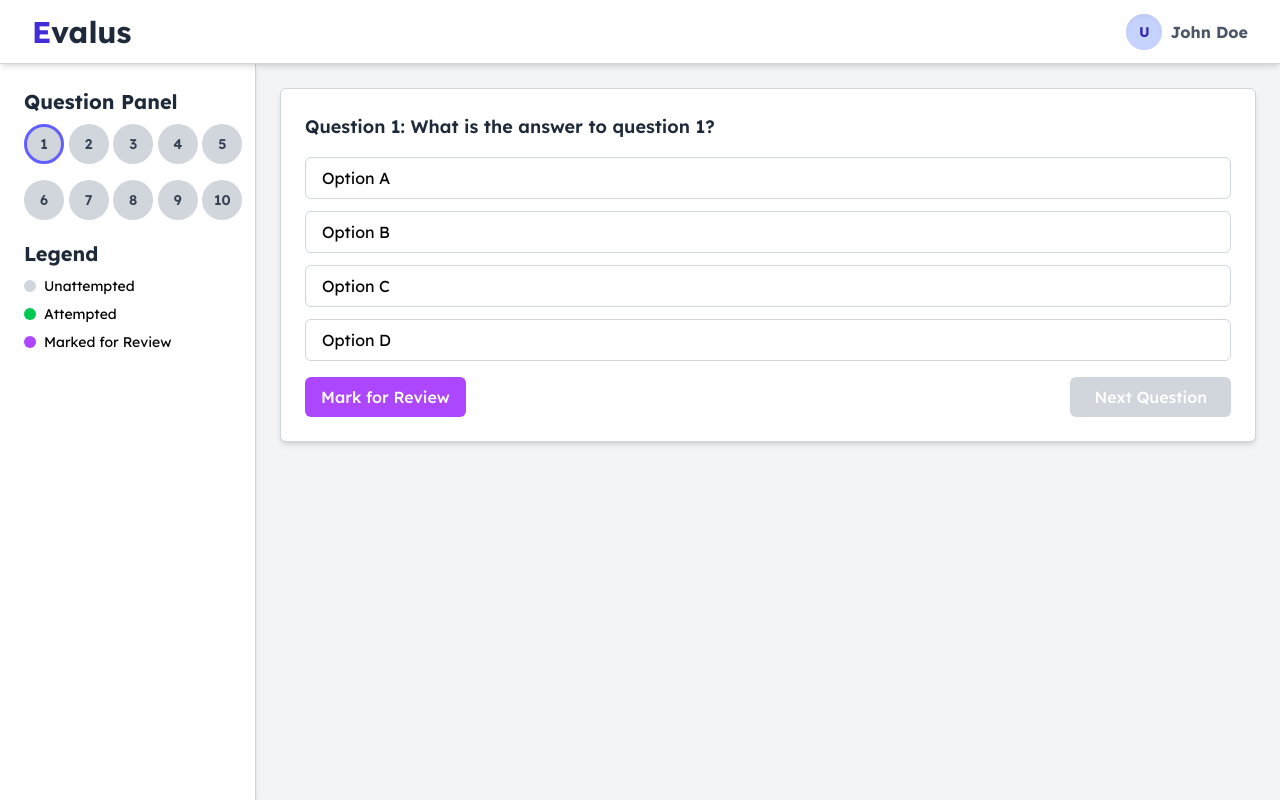
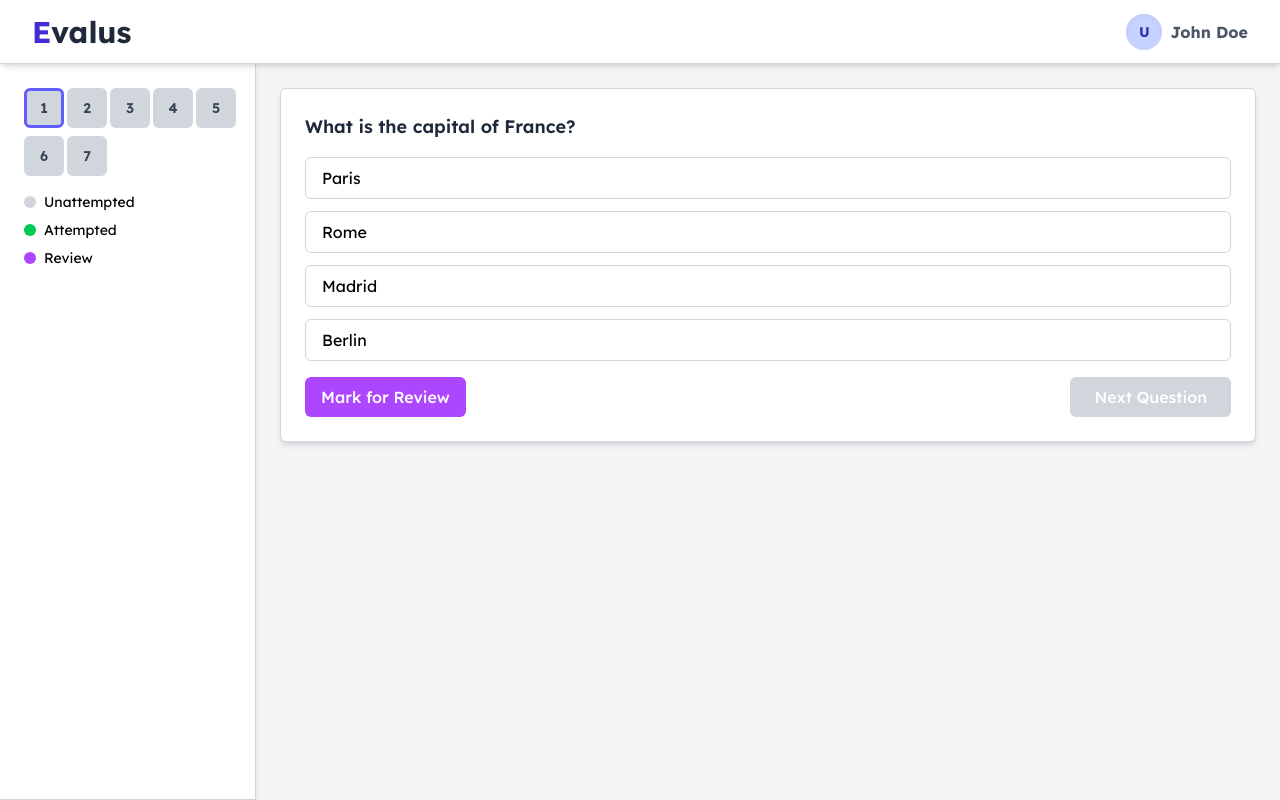
Before and after one commit to thoughtprotech/evalus-student-portal, a Next.js app: page /exam/1 in a window 1280 px wide. Built offline with nearby package versions, Linux system fonts and the light colour scheme.

Commit message:
Implement question types

```diff
--- a/src/app/exam/[id]/page.tsx
+++ b/src/app/exam/[id]/page.tsx
@@ -7,21 +7,94 @@ import ConfirmationModal from "@/components/ConfirmationModal";
 
 type QuestionStatus = "unattempted" | "attempted" | "review";
 
+type QuestionType =
+  | "single"
+  | "multiple"
+  | "match"
+  | "fill"
+  | "essay"
+  | "number"
+  | "truefalse";
+
 interface Question {
   id: number;
   text: string;
-  options: string[];
-  selectedOption: number | null;
+  type: QuestionType;
+  options?: string[];
+  matches?: {
+    left: string[];
+    right: string[];
+  };
+  answer: any;
+  selectedOption: any;
   status: QuestionStatus;
 }
 
-const mockQuestions: Question[] = Array.from({ length: 10 }, (_, i) => ({
-  id: i + 1,
-  text: `Question ${i + 1}: What is the answer to question ${i + 1}?`,
-  options: ["Option A", "Option B", "Option C", "Option D"],
+const mockQuestions: Question[] = [
+  {
+    id: 1,
+    text: "What is the capital of France?",
+    type: "single",
+    options: ["Paris", "Rome", "Madrid", "Berlin"],
     selectedOption: null,
+    answer: null,
     status: "unattempted",
-}));
+  },
+  {
+    id: 2,
+    text: "Select all prime numbers.",
+    type: "multiple",
+    options: ["2", "3", "4", "6"],
+    selectedOption: [],
+    answer: null,
+    status: "unattempted",
+  },
+  {
+    id: 3,
+    text: "Match the following countries with their capitals.",
+    type: "match",
+    matches: {
+      left: ["France", "Italy", "New Delhi"],
+      right: ["Rome", "Paris", "India"],
+    },
+    selectedOption: {},
+    answer: null,
+    status: "unattempted",
+  },
+  {
+    id: 4,
+    text: "Fill in the blank: The sun rises in the ____.",
+    type: "fill",
+    selectedOption: "",
+    answer: null,
+    status: "unattempted",
+  },
+  {
+    id: 5,
+    text: "Write an essay about your favorite book.",
+    type: "essay",
+    selectedOption: "",
+    answer: null,
+    status: "unattempted",
+  },
+  {
+    id: 6,
+    text: "What is 7 + 3?",
+    type: "number",
+    selectedOption: "",
+    answer: null,
+    status: "unattempted",
+  },
+  {
+    id: 7,
+    text: "Is Earth the third planet from the sun?",
+    type: "truefalse",
+    options: ["True", "False"],
+    selectedOption: null,
+    answer: null,
+    status: "unattempted",
+  },
+];
 
 export default function ExamPage() {
   const { id } = useParams();
@@ -29,6 +102,7 @@ export default function ExamPage() {
   const [questions, setQuestions] = useState<Question[]>([]);
   const [currentIndex, setCurrentIndex] = useState(0);
   const [showModal, setShowModal] = useState(false);
+  const [errorMessage, setErrorMessage] = useState<string | null>(null);
 
   useEffect(() => {
     setQuestions(mockQuestions);
@@ -36,9 +110,55 @@ export default function ExamPage() {
 
   const currentQuestion = questions[currentIndex];
 
-  const handleOptionSelect = (optionIndex: number) => {
+  const isAllAnswersValid = (): number | null => {
+    for (let i = 0; i < questions.length; i++) {
+      const question = questions[i];
+      const selected = question.selectedOption;
+
+      switch (question.type) {
+        case "single":
+        case "truefalse":
+          if (selected === null || selected === undefined) return i;
+          break;
+
+        case "multiple":
+          if (!Array.isArray(selected) || selected.length === 0) return i;
+          break;
+
+        case "match":
+          const leftItems = question.matches?.left || [];
+          for (const left of leftItems) {
+            const matches = selected?.[left];
+            if (!Array.isArray(matches) || matches.length === 0) return i;
+          }
+          break;
+
+        case "fill":
+        case "essay":
+        case "number":
+          if (!selected || selected.trim() === "") return i;
+          break;
+
+        default:
+          return i;
+      }
+    }
+
+    return null;
+  };
+
+  const updateAnswer = (value: any) => {
     const updated = [...questions];
-    updated[currentIndex].selectedOption = optionIndex;
+    updated[currentIndex].selectedOption = value;
+    updated[currentIndex].status = "attempted";
+    setQuestions(updated);
+  };
+
+  const handleToggleMultiple = (index: number) => {
+    const updated = [...questions];
+    const selected = new Set(updated[currentIndex].selectedOption);
+    selected.has(index) ? selected.delete(index) : selected.add(index);
+    updated[currentIndex].selectedOption = Array.from(selected);
     updated[currentIndex].status = "attempted";
     setQuestions(updated);
   };
@@ -50,98 +170,40 @@ export default function ExamPage() {
     setQuestions(updated);
   };
 
+  const handleNextQuestion = () => {
+    if (currentIndex < questions.length - 1) setCurrentIndex(currentIndex + 1);
+  };
+
   const handleJumpTo = (index: number) => {
     setCurrentIndex(index);
   };
 
-  const handleNextQuestion = () => {
-    if (currentIndex < questions.length - 1) {
-      setCurrentIndex(currentIndex + 1);
-    }
-  };
-
-  const handleSubmit = () => {
-    setShowModal(true);
-  };
+  const handleSubmit = () => setShowModal(true);
 
   const confirmSubmit = () => {
+    const invalidIndex = isAllAnswersValid();
+
+    if (invalidIndex !== null) {
+      setCurrentIndex(invalidIndex);
+      setErrorMessage("Please answer this question before submitting.");
       setShowModal(false);
+      return;
+    }
+
+    setErrorMessage(null);
+    setShowModal(false);
+
     // Submit logic here
     router.push("/dashboard");
   };
 
-  const cancelSubmit = () => {
-    setShowModal(false);
-  };
+  const cancelSubmit = () => setShowModal(false);
 
-  return (
-    <div className="h-full flex flex-col md:flex-row bg-gray-100">
-      {/* Sidebar */}
-      <aside className="md:w-64 w-full bg-white border-b md:border-b-0 md:border-r border-gray-300 p-4 md:p-6 shadow-md">
-        <div className="flex flex-col gap-5">
-          <div className="flex flex-col gap-2">
-            <h2 className="text-lg md:text-xl font-bold text-gray-800">
-              Question Panel
-            </h2>
-            <div className="grid grid-cols-8 gap-4 md:grid-cols-5">
-              {questions.map((q, index) => (
-                <button
-                  key={q.id}
-                  onClick={() => handleJumpTo(index)}
-                  className={clsx(
-                    "w-8 h-8 sm:w-10 sm:h-10 rounded-full font-semibold text-xs sm:text-sm transition-colors cursor-pointer",
-                    q.status === "unattempted" &&
-                      "bg-gray-300 text-gray-700 hover:bg-gray-400",
-                    q.status === "attempted" &&
-                      "bg-green-500 text-white hover:bg-green-600",
-                    q.status === "review" &&
-                      "bg-purple-500 text-white hover:bg-purple-600",
-                    index === currentIndex && "border-3 border-indigo-500"
-                  )}
-                >
-                  {q.id}
-                </button>
-              ))}
-            </div>
-          </div>
-          <div className="flex flex-col gap-2">
-            <div>
-              <h2 className="text-lg md:text-xl font-bold text-gray-800">
-                Legend
-              </h2>
-            </div>
-            <div className="flex justify-between md:flex md:flex-col gap-2 text-sm">
-              <div className="flex items-center gap-2">
-                <span className="w-3 h-3 bg-gray-300 rounded-full inline-block" />
-                <span>Unattempted</span>
-              </div>
-              <div className="flex items-center gap-2">
-                <span className="w-3 h-3 bg-green-500 rounded-full inline-block" />
-                <span>Attempted</span>
-              </div>
-              <div className="flex items-center gap-2">
-                <span className="w-3 h-3 bg-purple-500 rounded-full inline-block" />
-                <span>Marked for Review</span>
-              </div>
-            </div>
-          </div>
-        </div>
-      </aside>
-
-      {/* Main Content */}
-      <main className="flex-1 p-4 sm:p-6">
-        {/* <h1 className="text-xl sm:text-2xl font-bold text-gray-800 mb-4">
-          Exam ID: {id}
-        </h1> */}
-
-        {currentQuestion && (
-          <div className="bg-white p-4 sm:p-6 rounded-md shadow-md border border-gray-300 space-y-4">
-            <h2 className="text-md sm:text-lg font-semibold text-gray-800">
-              {currentQuestion.text}
-            </h2>
-
-            <div className="space-y-3">
-              {currentQuestion.options.map((option, index) => (
+  const renderQuestion = () => {
+    switch (currentQuestion.type) {
+      case "single":
+      case "truefalse":
+        return currentQuestion.options?.map((option, index) => (
           <label
             key={index}
             className={clsx(
@@ -156,14 +218,217 @@ export default function ExamPage() {
               name={`question-${currentQuestion.id}`}
               className="hidden"
               checked={currentQuestion.selectedOption === index}
-                    onChange={() => handleOptionSelect(index)}
+              onChange={() => updateAnswer(index)}
             />
             {option}
           </label>
+        ));
+      case "multiple":
+        return currentQuestion.options?.map((option, index) => (
+          <label
+            key={index}
+            className={clsx(
+              "block border rounded-md px-4 py-2 cursor-pointer transition-all text-sm sm:text-base",
+              currentQuestion.selectedOption.includes(index)
+                ? "border-indigo-600 bg-indigo-100 text-indigo-900"
+                : "border-gray-300 hover:bg-gray-100"
+            )}
+          >
+            <input
+              type="checkbox"
+              className="hidden"
+              checked={currentQuestion.selectedOption.includes(index)}
+              onChange={() => handleToggleMultiple(index)}
+            />
+            {option}
+          </label>
+        ));
+      case "fill":
+        return (
+          <input
+            type="text"
+            placeholder="Your answer..."
+            value={currentQuestion.selectedOption}
+            onChange={(e) => updateAnswer(e.target.value)}
+            className="w-full border border-gray-300 rounded-md px-3 py-2"
+          />
+        );
+      case "essay":
+        return (
+          <div>
+            <textarea
+              rows={6}
+              className="w-full border border-gray-300 rounded-md p-3"
+              placeholder="Type your answer..."
+              value={currentQuestion.selectedOption}
+              onChange={(e) => updateAnswer(e.target.value)}
+            />
+            <div className="text-right text-sm text-gray-500 mt-1">
+              Word Count:{" "}
+              {currentQuestion.selectedOption?.split(/\s+/).filter(Boolean)
+                .length || 0}
+            </div>
+          </div>
+        );
+      case "number":
+        return (
+          <input
+            type="number"
+            className="w-full border border-gray-300 rounded-md px-3 py-2"
+            value={currentQuestion.selectedOption}
+            onChange={(e) => updateAnswer(e.target.value)}
+          />
+        );
+      case "match":
+        const leftItems = currentQuestion.matches?.left || [];
+        const rightItems = currentQuestion.matches?.right || [];
+
+        const alphabet = "ABCDEFGHIJKLMNOPQRSTUVWXYZ";
+
+        return (
+          <div className="space-y-6">
+            {/* Display columns */}
+            <div className="w-full flex items-start gap-24">
+              <div>
+                <h4 className="font-semibold mb-2">Column A</h4>
+                <ul className="space-y-1">
+                  {leftItems.map((item, index) => (
+                    <li key={index}>
+                      <span className="font-medium">{index + 1}.</span> {item}
+                    </li>
+                  ))}
+                </ul>
+              </div>
+              <div>
+                <h4 className="font-semibold mb-2">Column B</h4>
+                <ul className="space-y-1">
+                  {rightItems.map((item, index) => (
+                    <li key={index}>
+                      <span className="font-medium">{alphabet[index]}.</span>{" "}
+                      {item}
+                    </li>
+                  ))}
+                </ul>
+              </div>
+            </div>
+
+            {/* Answer selection */}
+            <div className="space-y-4">
+              {leftItems.map((item, i) => {
+                const selected = new Set(
+                  currentQuestion.selectedOption?.[item] || []
+                );
+
+                const toggleMatch = (letter: string) => {
+                  const newSelection = new Set(selected);
+                  newSelection.has(letter)
+                    ? newSelection.delete(letter)
+                    : newSelection.add(letter);
+
+                  updateAnswer({
+                    ...currentQuestion.selectedOption,
+                    [item]: Array.from(newSelection),
+                  });
+                };
+
+                return (
+                  <div key={i}>
+                    <div className="font-medium mb-1">
+                      {i + 1}. {item}
+                    </div>
+                    <div className="flex flex-wrap gap-3">
+                      {rightItems.map((_, j) => {
+                        const letter = alphabet[j];
+                        const isChecked = selected.has(letter);
+
+                        return (
+                          <label
+                            key={j}
+                            className={clsx(
+                              "flex items-center gap-2 px-3 py-1 border rounded-md cursor-pointer transition-all",
+                              isChecked
+                                ? "bg-indigo-100 border-indigo-500 text-indigo-900"
+                                : "bg-white border-gray-300 hover:bg-gray-50"
+                            )}
+                          >
+                            <input
+                              type="checkbox"
+                              checked={isChecked}
+                              onChange={() => toggleMatch(letter)}
+                              className="hidden"
+                            />
+                            {letter}
+                          </label>
+                        );
+                      })}
+                    </div>
+                  </div>
+                );
+              })}
+            </div>
+          </div>
+        );
+
+      default:
+        return <div>Unknown question type.</div>;
+    }
+  };
+
+  return (
+    <div className="h-full flex flex-col md:flex-row bg-gray-100">
+      {/* Sidebar */}
+      <aside className="md:w-64 w-full bg-white border-b md:border-r border-gray-300 p-4 md:p-6 shadow-md">
+        <div className="grid grid-cols-8 md:grid-cols-5 gap-2 mb-4">
+          {questions.map((q, index) => (
+            <button
+              key={q.id}
+              onClick={() => handleJumpTo(index)}
+              className={clsx(
+                "w-8 h-8 sm:w-10 sm:h-10 rounded-md font-semibold text-xs sm:text-sm transition-colors cursor-pointer",
+                q.status === "unattempted" &&
+                  "bg-gray-300 text-gray-700 hover:bg-gray-400",
+                q.status === "attempted" &&
+                  "bg-green-500 text-white hover:bg-green-600",
+                q.status === "review" &&
+                  "bg-purple-500 text-white hover:bg-purple-600",
+                index === currentIndex && "border-3 border-indigo-500"
+              )}
+            >
+              {q.id}
+            </button>
           ))}
         </div>
 
-            <div className="flex items-center justify-between gap-4">
+        <div className="space-y-2 text-sm">
+          <div className="flex items-center gap-2">
+            <span className="w-3 h-3 bg-gray-300 rounded-full inline-block" />
+            <span>Unattempted</span>
+          </div>
+          <div className="flex items-center gap-2">
+            <span className="w-3 h-3 bg-green-500 rounded-full inline-block" />
+            <span>Attempted</span>
+          </div>
+          <div className="flex items-center gap-2">
+            <span className="w-3 h-3 bg-purple-500 rounded-full inline-block" />
+            <span>Review</span>
+          </div>
+        </div>
+      </aside>
+
+      {/* Main */}
+      <main className="flex-1 p-4 sm:p-6">
+        {currentQuestion && (
+          <div className="bg-white p-4 sm:p-6 rounded-md shadow-md border border-gray-300 space-y-4">
+            <h2 className="text-md sm:text-lg font-semibold text-gray-800">
+              {currentQuestion.text}
+            </h2>
+            {errorMessage && (
+              <div className="mb-4 text-sm text-red-600 font-medium">
+                {errorMessage}
+              </div>
+            )}
+            <div className="space-y-3">{renderQuestion()}</div>
+            <div className="flex items-center justify-between gap-4 mt-4">
               <button
                 onClick={toggleMarkForReview}
                 className={clsx(
@@ -181,10 +446,13 @@ export default function ExamPage() {
               {currentIndex < questions.length - 1 ? (
                 <button
                   onClick={handleNextQuestion}
-                  disabled={currentQuestion.selectedOption === null}
+                  disabled={
+                    currentQuestion.status === "unattempted" &&
+                    !["review"].includes(currentQuestion.status)
+                  }
                   className={clsx(
                     "w-full md:w-fit px-6 py-2 rounded-md font-medium text-white transition cursor-pointer",
-                    currentQuestion.selectedOption === null
+                    currentQuestion.status === "unattempted"
                       ? "bg-gray-300 cursor-not-allowed"
                       : "bg-blue-600 hover:bg-blue-700"
                   )}
@@ -204,7 +472,6 @@ export default function ExamPage() {
         )}
       </main>
 
-      {/* Confirmation Modal */}
       <ConfirmationModal
         isOpen={showModal}
         title="Submit Exam?"
--- a/src/app/exam/instructions/[id]/page.tsx
+++ b/src/app/exam/instructions/[id]/page.tsx
@@ -92,9 +92,9 @@ export default function ExamStartPage() {
               type="checkbox"
               checked={agreed}
               onChange={(e) => setAgreed(e.target.checked)}
-              className="h-5 w-5 text-indigo-600 focus:ring-indigo-500"
+              className="h-5 w-5 text-indigo-600 focus:ring-indigo-500 cusor-pointer"
             />
-            <span className="text-gray-700 text-base">
+            <span className="text-gray-700 text-base cusor-pointer">
               I have read and agreed to the instructions.
             </span>
           </label>
@@ -104,7 +104,7 @@ export default function ExamStartPage() {
           <button
             onClick={handleProceed}
             disabled={!agreed}
-            className={`w-full py-3 rounded-lg text-lg font-semibold transition-colors cursor-pointer ${
+            className={`w-full py-3 rounded-lg font-semibold transition-colors cursor-pointer ${
               agreed
                 ? "bg-indigo-600 hover:bg-indigo-700 text-white"
                 : "bg-gray-300 text-gray-500 cursor-not-allowed"
```
Lines whose indentation alone changed are shown as unchanged.
